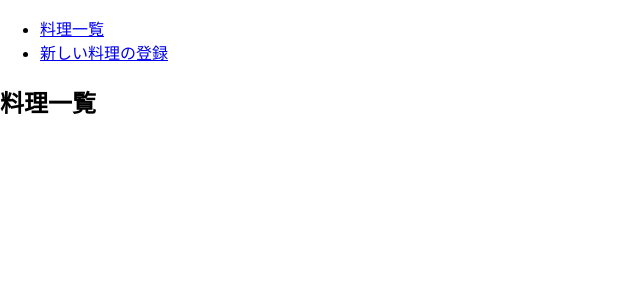
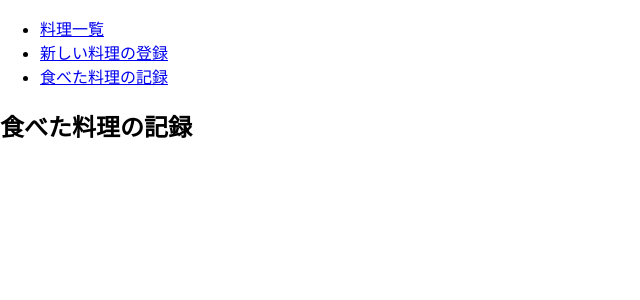
Before and after one commit to Teppei-Kanayama/cook-pod-front, a React (Create React App) app: page /record in a window 1280 px wide. Shown: the top 300 px of the page, without its empty margins (0-640 px from the left). Built offline with nearby package versions, Linux system fonts and the light colour scheme.

Commit message:
add new pages

```diff
--- a/src/App.js
+++ b/src/App.js
@@ -2,6 +2,7 @@ import React from 'react';
 import './App.css';
 import NewDish from './pages/NewDish';
 import Dishes from './pages/Dishes'
+import Record from './pages/Record'
 
 import {
   BrowserRouter as Router,
@@ -22,12 +23,18 @@ export default function App() {
             <li>
               <Link to="/new_dish">新しい料理の登録</Link>
             </li>
+            <li>
+              <Link to="/record">食べた料理の記録</Link>
+            </li>
           </ul>
         </nav>
 
         <Switch>
           <Route path="/new_dish">
             <NewDish />
+          </Route>
+          <Route path="/record">
+            <Record />
           </Route>
           <Route path="/">
             <Dishes />
--- /dev/null
+++ b/src/pages/EditDish.js
@@ -0,0 +1,5 @@
+function EditDish() {
+  return <h2>料理の編集</h2>;
+}
+
+export default EditDish;
--- /dev/null
+++ b/src/pages/Record.js
@@ -0,0 +1,5 @@
+function Record() {
+  return <h2>食べた料理の記録</h2>;
+}
+
+export default Record;
```
